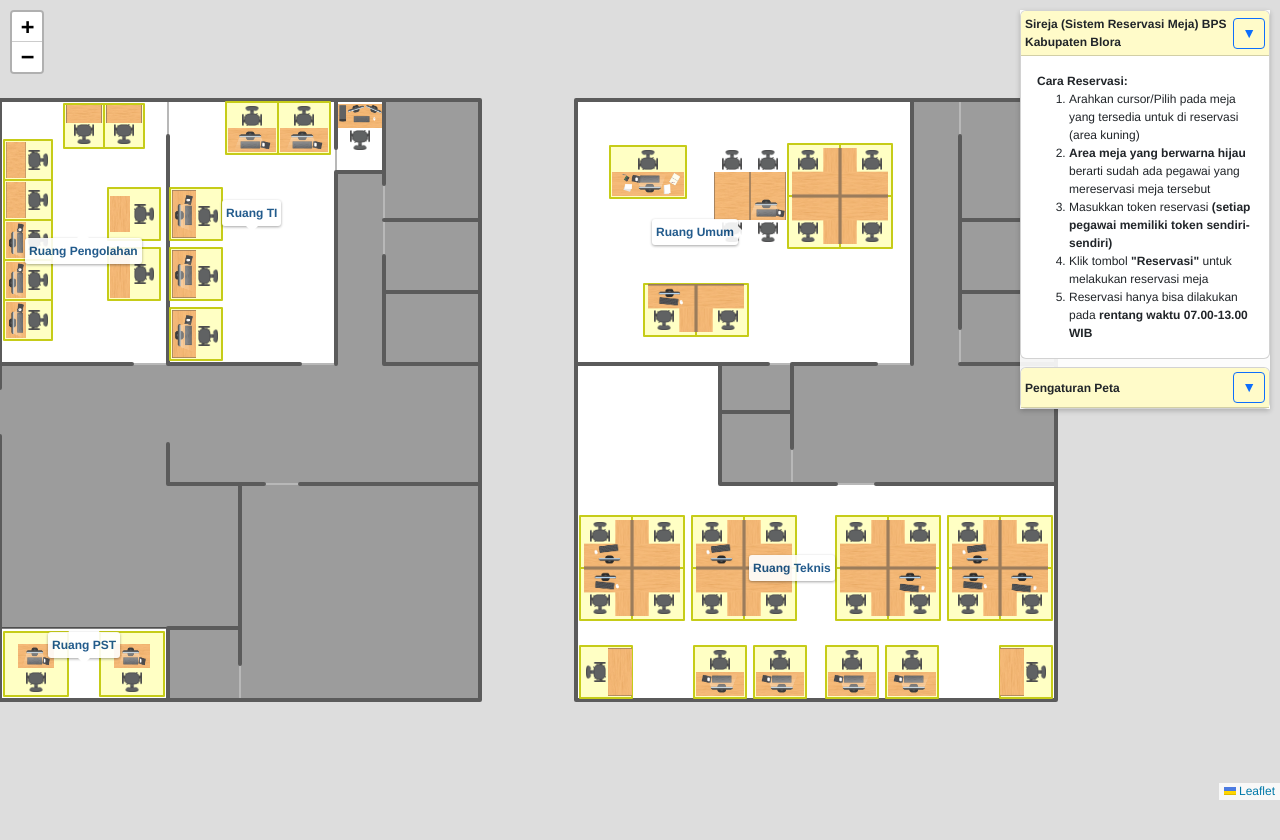
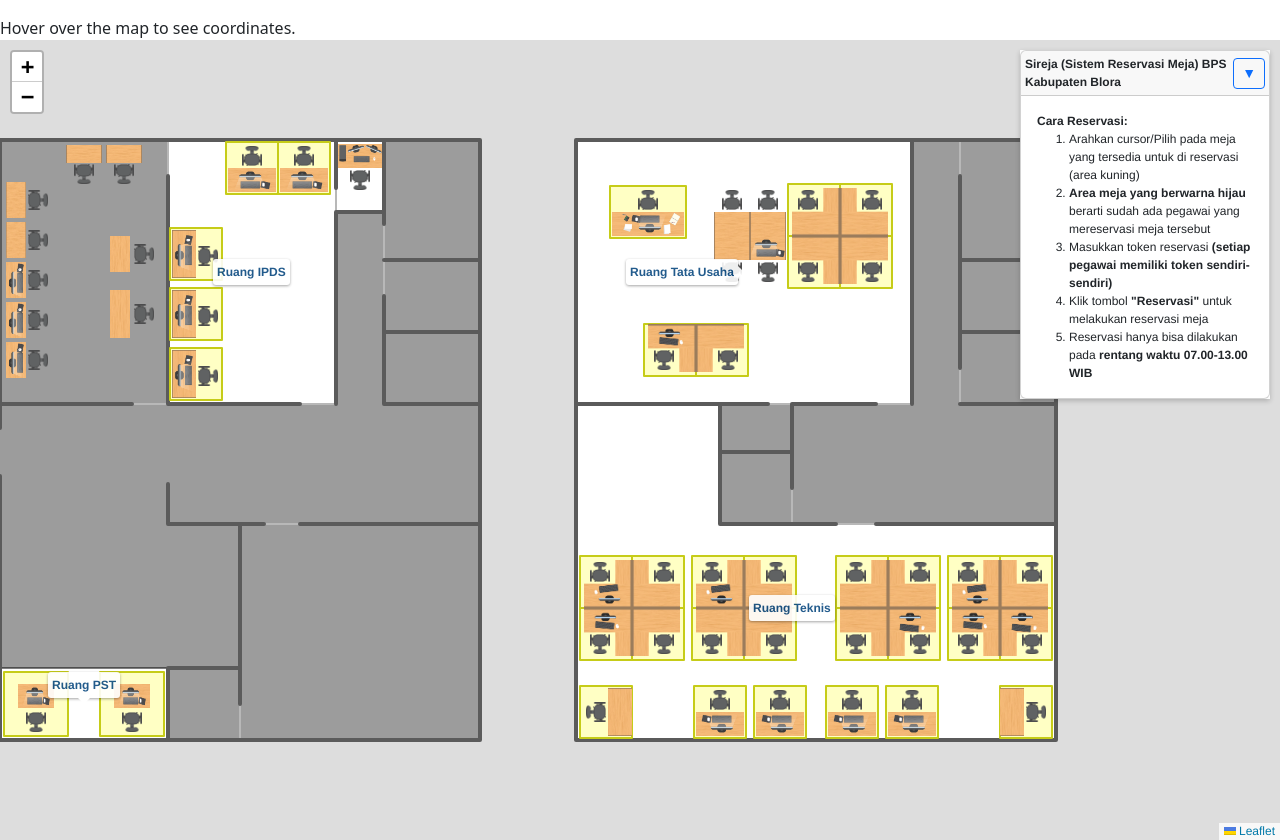
Before and after one commit to yustiar/sireja, a Django app: template templates/index.html in a window 1280 px wide. Before the commit the page ends 800 px from the top, so only its background shows below. Run offline with Django 5.2, Linux system fonts and the light colour scheme; the template is opened without the code that fills it: most values are stand-ins (such as "Sample title", 1, 10 or a date in 2020); some libraries are stand-ins or nearby versions.

Commit message:
Update index.html

```diff
--- a/templates/index.html
+++ b/templates/index.html
@@ -21,7 +21,7 @@
 
 <body>
     <!-- Modal -->
-    <div id="coordinates"></div>
+
     <div class="modal fade" id="feedbackModal" tabindex="-1" role="dialog" aria-labelledby="feedbackModalTitle" aria-hidden="true">
         <div class="modal-dialog modal-dialog-centered" role="document">
             <div class="modal-content">
@@ -38,15 +38,15 @@
             </div>
         </div>
     </div>
+<p></p>
 
-
+    <div id="coordinates">Hover over the map to see coordinates.</div>
 
     <div id="loading-overlay" style="display: none;">
         <div class="spinner"></div>
     </div>
 
-    <div id="map">
-    </div>
+    <div id="map"></div>
 
     <!--JQUERY-->
     <script src="https://ajax.googleapis.com/ajax/libs/jquery/3.7.1/jquery.min.js"></script>
@@ -168,21 +168,16 @@
 
         const L1ipds = L.polygon(
                 [[84,42], [84,84], [150,84], [150,42]],
-            styles.footprint).bindTooltip("Ruang TI", {permanent: true, direction:"top", className: 'roomstooltip'});
-
-        const L1pengolahan = L.polygon(
-                [[84,0], [84,42], [150,42], [150,0]],
-            styles.footprint).bindTooltip("Ruang Pengolahan", {permanent: true, direction:"bottom", className: 'roomstooltip'});
+            styles.footprint).bindTooltip("Ruang IPDS", {permanent: true, direction:"center", className: 'roomstooltip'});
 
         const L2tu = L.polygon(
                 [[84,144], [84,228], [150,228], [150,144]],
-            styles.footprint).bindTooltip("Ruang Umum", {permanent: true, direction:"left", className: 'roomstooltip'});
+            styles.footprint).bindTooltip("Ruang Tata Usaha", {permanent: true, direction:"left", className: 'roomstooltip'});
 
         const L2teknis = L.polygon(
                 [[0,144], [0,264], [54,264], [54,180], [84,180], [84,144]],
             styles.footprint).bindTooltip("Ruang Teknis", {permanent: true, direction:"center", className: 'roomstooltip'});
 
-        const tooltipPolygons = [L1pst, L1ipds, L1pengolahan, L2tu, L2teknis];
 
         const L1unused = L.polygon(
                 [
@@ -233,7 +228,7 @@
 
 
          // Gabungan layer lantai 1
-        const L1 = L.layerGroup([L1footprint, L1unused, L1pst, L1ipds, L1pengolahan, L1door, L1wall, L1table, L1chair,
+        const L1 = L.layerGroup([L1footprint, L1unused, L1pst, L1ipds, L1door, L1wall, L1table, L1chair,
                         ]);
         const L2 = L.layerGroup([L2footprint, L2unused, L2tu, L2teknis, L2door, L2wall, L2table, L2chair,]);
 
@@ -272,17 +267,6 @@
             { coords: [[115, 42.5], [128, 42.5], [128, 55.5], [115, 55.5]], label: "ipds-3", occupant: null },
             { coords: [[136.5, 56.5], [136.5, 69.5], [149.5, 69.5], [149.5, 56.5]], label: "ipds-4", occupant: null },
             { coords: [[136.5, 69.5], [136.5, 82.5], [149.5, 82.5], [149.5, 69.5]], label: "ipds-5", occupant: null },
-
-            //PENGOLAHAN
-            { coords: [[90, 1], [90, 13], [100, 13], [100, 1]], label: "pengolahan-1", occupant: null },
-            { coords: [[100, 1], [100, 13], [110, 13], [110, 1]], label: "pengolahan-2", occupant: null },
-            { coords: [[110, 1], [110, 13], [120, 13], [120, 1]], label: "pengolahan-3", occupant: null },
-            { coords: [[120, 1], [120, 13], [130, 13], [130, 1]], label: "pengolahan-4", occupant: null },
-            { coords: [[130, 1], [130, 13], [140, 13], [140, 1]], label: "pengolahan-5", occupant: null },
-            { coords: [[138, 16], [138, 26], [149, 26], [149, 16]], label: "pengolahan-6", occupant: null },
-            { coords: [[138, 26], [138, 36], [149, 36], [149, 26]], label: "pengolahan-7", occupant: null },
-            { coords: [[115, 27], [115, 40], [128, 40], [128, 27]], label: "pengolahan-8", occupant: null },
-            { coords: [[100, 27], [100, 40], [113, 40], [113, 27]], label: "pengolahan-9", occupant: null },
 
             // Teknis Selatan
             { coords: [[0.5, 145], [13.5, 145], [13.5, 158], [0.5, 158]], label: "teknis-1", occupant: null },
@@ -330,12 +314,12 @@
 
             ];
 
-            // const penghuniData = {{ penghuni_data|safe }};
-            // deskAreas.forEach(area => {
-            //     if (penghuniData[area.label]) {
-            //         area.occupant = penghuniData[area.label]; // Menambahkan penghuni ke dalam deskArea
-            //     }
-            // });
+            const penghuniData = {{ penghuni_data|safe }};
+            deskAreas.forEach(area => {
+                if (penghuniData[area.label]) {
+                    area.occupant = penghuniData[area.label]; // Menambahkan penghuni ke dalam deskArea
+                }
+            });
 
 
 
@@ -359,7 +343,7 @@
                 .bindTooltip(tooltipContent, {
                     permanent: false,
                     sticky: true,
-                    direction: "center",
+                    direction: "right",
                     offset: L.point(0, 0),
                     className: 'tooltipclass',
                     pane: 'tooltipPane'
@@ -397,7 +381,7 @@
                         this.bindPopup(content).openPopup();
                     }
                 });
-            polygon.deskData = desk;
+
             deskLayer.addLayer(polygon);
         });
 
@@ -431,7 +415,7 @@
 
                 div.innerHTML = `
                     <div class="card">
-                        <div class="card-header p-1 d-flex align-items-center bg-yellow text-dark">
+                        <div class="card-header p-1 d-flex align-items-center">
                             <p class="mb-0 fw-bold">Sireja (Sistem Reservasi Meja) BPS Kabupaten Blora</p>
                             <button class="btn btn-sm btn-outline-primary ms-auto" type="button" data-bs-toggle="collapse" data-bs-target="#legendContent" aria-expanded="true" aria-controls="legendContent">
                                 ▼
@@ -450,28 +434,6 @@
                             </div>
                         </div>
                     </div>
-
-                    <!-- Collapsible Tambahan untuk Pengaturan -->
-                    <div class="card mt-2">
-                        <div class="card-header p-1 d-flex align-items-center bg-yellow text-dark">
-                            <p class="mb-0 fw-bold">Pengaturan Peta</p>
-                            <button class="btn btn-sm btn-outline-primary ms-auto" type="button" data-bs-toggle="collapse" data-bs-target="#settingContent" aria-expanded="false" aria-controls="settingContent">
-                                ▼
-                            </button>
-                        </div>
-                        <div id="settingContent" class="collapse">
-                            <div class="card-body p-2">
-                                <div class="form-check form-switch">
-                                    <input class="form-check-input" type="checkbox" id="toggleLabel">
-                                    <label class="form-check-label" for="toggleLabel">Tampilkan Label Ruangan</label>
-                                </div>
-                                <div class="form-check form-switch">
-                                    <input class="form-check-input" type="checkbox" id="togglenamapegawai">
-                                    <label class="form-check-label" for="togglenamapegawai">Tampilkan Label Nama Pegawai</label>
-                                </div>
-                            </div>
-                        </div>
-                    </div>
                 `;
 
                 return div;
@@ -484,44 +446,6 @@
 
         L.control.legend = function(opts) { return new L.Control.legend(opts); }
         L.control.legend({ position: 'topright' }).addTo(map);
-
-        document.getElementById('toggleLabel').checked = true;
-        tooltipPolygons.forEach(polygon => polygon.openTooltip());
-
-        document.getElementById('toggleLabel').addEventListener('change', function (e) {
-            tooltipPolygons.forEach(polygon => {
-                if (e.target.checked) {
-                    polygon.openTooltip(); // Tampilkan tooltip
-                } else {
-                    polygon.closeTooltip(); // Sembunyikan tooltip
-                }
-            });
-        });
-
-
-
-
-        document.getElementById('togglenamapegawai').addEventListener('change', function (e) {
-            deskLayer.eachLayer(polygon => {
-                const desk = polygon.deskData;
-                const tooltipContent = desk.occupant === null
-                    ? desk.label
-                    : `${desk.label} : <strong>${desk.occupant}</strong>`;
-
-                polygon.unbindTooltip();
-
-                polygon.bindTooltip(tooltipContent, {
-                    permanent: e.target.checked,
-                    sticky: true,
-                    direction: "center",
-                    offset: L.point(0, 0),
-                    className: 'tooltipclass',
-                    pane: 'tooltipPane'
-                });
-            });
-        });
-
-
 
 
 
```
